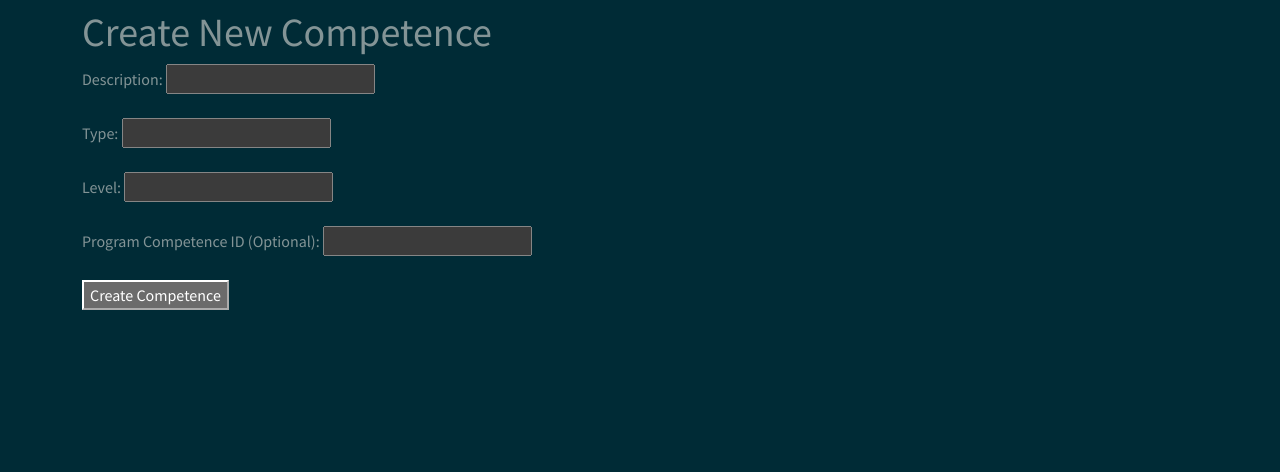
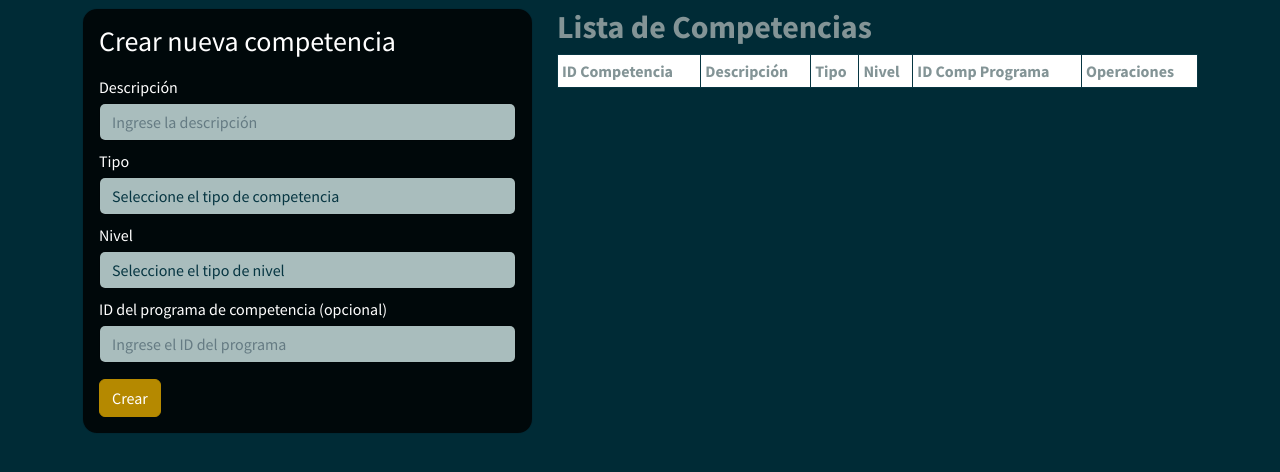
Before and after one commit to juandavidburgos/ProyectoFinalSW3, a Flask app: page /competence/add_competence in a window 1280 px wide. Shown: the part 132-604 px from the top of the page. Run offline with Flask 3, Linux system fonts and the light colour scheme; lists and menus that the app fills with data are empty; parts of the project's set-up code (start-up, migrations or seed data) failed here and were passed over.

Commit message:
Actualizacion vista RA y Competencia

```diff
--- a/Controller/competenceManagementController.py
+++ b/Controller/competenceManagementController.py
@@ -26,22 +26,39 @@ def create_competence():
     # Si el método no es POST, se muestra el formulario de creación de la competencia
     return render_template('Competence/createCompetence.html')  # Vista para crear la competencia
 
+@competence_bp.route('/list_competence', methods=['GET'])
+def list_competences():
+    """Ruta para listar todas las competencias"""
+    # Llamar al servicio para obtener todos los resultados de aprendizaje
+    competences, error = CompetenceService.get_all_competences()
+
+    if error:
+        flash(error, 'error')
+        competences = []  # Si hay un error, enviar una lista vacía
+
+    # Renderizar la plantilla con los resultados
+    return render_template('Competence/createCompetence.html', competences=competences)
+
+@competence_bp.route('/update_competence', methods=['GET', 'POST'])
+def update_competence():
+    competence = None
+    if request.method == 'POST':
+        data = request.form.to_dict()
+        comp_id = data.get('comp_id')  # Obtener del formulario
+
+        # Llamamos al servicio para actualizar la competencia
+        competence, error = CompetenceService.update_competence(comp_id, data)
+        if error:
+            flash(error, "error")
+            return redirect(url_for('competence.update_competence', comp_id=comp_id))  # Pasamos el nombre para seguir con el flujo
+        if competence:
+            flash("Competencia actualizada con éxito!", 'success')
+            return redirect(url_for('competence.get_all_competences', comp_id=competence.comp_id))  # Redirigimos usando el nombre actualizado
+
+    # Si el método NO ES POST, se muestra la vista del formulario.
+    return render_template('Competence/updateCompetence.html', competence=competence)
+
 '''
-@competence_controller.route('/competences', methods=['POST'])
-def create_competence():
-    """Crea una nueva competencia."""
-    try:
-        data = request.json
-        response = CompetenceService.create_competence(
-            comp_description=data.get("comp_description"),
-            comp_type=data.get("comp_type"),
-            comp_level=data.get("comp_level"),
-            program_comp_id=data.get("program_comp_id", None)
-        )
-        return jsonify(response), 201 if "message" in response else 400
-    except Exception as e:
-        return jsonify({"error": str(e)}), 500
-
 @competence_controller.route('/competences/<int:comp_id>', methods=['PUT'])
 def update_competence(comp_id):
     """Actualiza una competencia existente."""
--- a/Templates/Competence/createCompetence.html
+++ b/Templates/Competence/createCompetence.html
@@ -1,41 +1,90 @@
 {% extends 'layout.html' %}
 
 {% block body %}
-    <h1>Create New Competence</h1>
+
+<div class="row">
+    <!-- Formulario -->
+    <div class="col-md-5">
+        <div class="card card-body">
+            <h3>Crear nueva competencia</h3>
 
             <!-- Mostrar mensajes flash -->
             {% with messages = get_flashed_messages(with_categories=true) %}
             {% if messages %}
-            <ul>
             {% for category, message in messages %}
-                    <li class="{{ category }}">{{ message }}</li>
+            <div class="alert alert-{{ category }} alert-dismissible fade show" role="alert">
+                {{ message }}
+                <button type="button" class="btn-close" data-bs-dismiss="alert" aria-label="Cerrar"></button>
+            </div>
             {% endfor %}
-            </ul>
             {% endif %}
             {% endwith %}
 
             <form action="{{ url_for('competence.create_competence') }}" method="POST">
-        <div class="form-group">
-            <label for="comp_description">Description:</label>
-            <input type="text" id="comp_description" name="comp_description" required><br><br>
+                <div class="form-group mt-2">
+                    <label for="comp_description">Descripción</label>
+                    <input type="text" id="comp_description" name="comp_description" class="form-control mt-1" placeholder="Ingrese la descripción" required>
                 </div>
 
-        <div class="form-group">
-            <label for="comp_type">Type:</label>
-            <input type="text" id="comp_type" name="comp_type" required><br><br>
+                <div class="form-group mt-2">
+                    <label for="comp_type">Tipo</label>
+                    <select id="comp_type" name="comp_type" class="form-control mt-1" required>
+                        <option value="" selected disabled>Seleccione el tipo de competencia</option>
+                        <option value="Programa">Programa</option>
+                        <option value="Asignatura">Asignatura</option>
+                    </select>
                 </div>
 
-        <div class="form-group">
-            <label for="comp_level">Level:</label>
-            <input type="text" id="comp_level" name="comp_level"><br><br>
+                <div class="form-group mt-2">
+                    <label for="comp_level">Nivel</label>
+                    <select id="comp_level" name="comp_level" class="form-control mt-1" >
+                        <option value="" selected disabled>Seleccione el tipo de nivel</option>
+                        <option value="Programa">Basico</option>
+                        <option value="Asignatura">Intermedio</option>
+                        <option value="Asignatura">Avanzado</option>
+                    </select>
                 </div>
 
-        <div class="form-group">
-            <label for="program_comp_id">Program Competence ID (Optional):</label>
-            <input type="number" id="program_comp_id" name="program_comp_id"><br><br>
+                <div class="form-group mt-2">
+                    <label for="program_comp_id">ID del programa de competencia (opcional)</label>
+                    <input type="number" id="program_comp_id" name="program_comp_id" class="form-control mt-1" placeholder="Ingrese el ID del programa">
                 </div>
 
-        <button type="submit">Create Competence</button>
+                <button type="submit" class="btn btn-primary btn-block mt-3">Crear</button>
             </form>
+        </div>
+    </div>
+
+    <!-- Tabla -->
+    <div class="col-md-7">
+        <h2><b>Lista de Competencias</b></h2>
+        <table class="table table-striped table-bordered bg-white table-sm">
+            <thead>
+                <tr>
+                    <th>ID Competencia</th>
+                    <th>Descripción</th>
+                    <th>Tipo</th>
+                    <th>Nivel</th>
+                    <th>ID Comp Programa</th>
+                    <th>Operaciones</th>
+                </tr>
+            </thead>
+            <tbody>
+                {% for comp in competences %}
+                <tr>
+                    <td>{{ comp.comp_id }}</td>
+                    <td>{{ comp.comp_description }}</td>
+                    <td>{{ comp.comp_type }}</td>
+                    <td>{{ comp.comp_level }}</td>
+                    <td>{{ comp.program_comp_id }}</td>
+                    <td>
+                       <a href="{{ url_for('competence.update_competence', comp_id=comp.comp_id) }}" class="btn btn-secondary btn-sm">Editar</a>
+                    </td>
+                </tr>
+                {% endfor %}
+            </tbody>
+        </table>
+    </div>
+</div>
 
 {% endblock %}
```
Also changed, not shown: Controller/learningOutcomeManagementController.py (+35 -4 lines), Services/competenceService.py (+19 -1 lines), Services/learningOutcomeService.py (+20 -15 lines), Templates/Competence/updateCompetence.html (added, +40 -0 lines), Templates/LearningOutcome/createLearningOutcome.html (+7 -5 lines), Templates/LearningOutcome/updateLearningOutcome.html (+7 -7 lines). Lines whose indentation alone changed are shown as unchanged.
